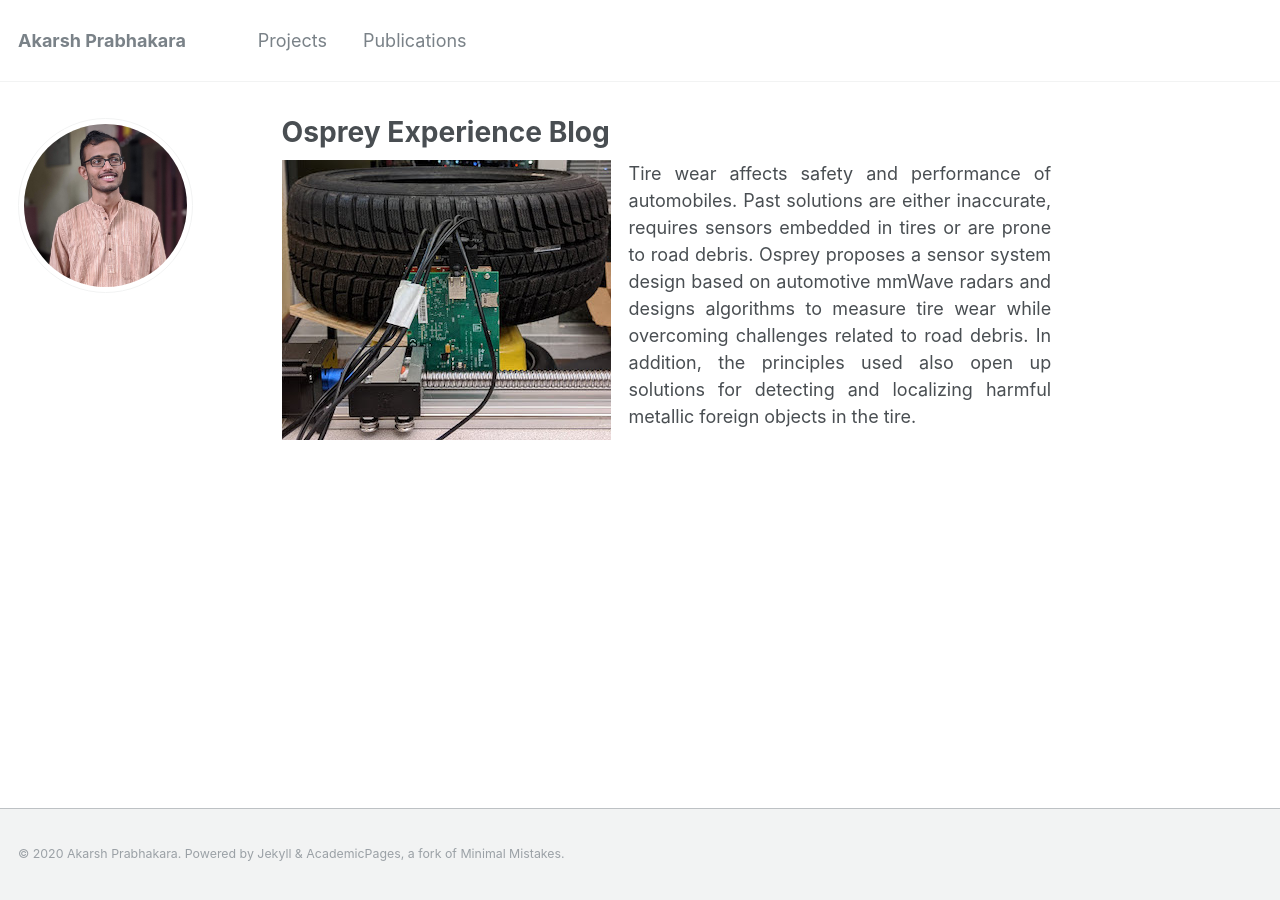
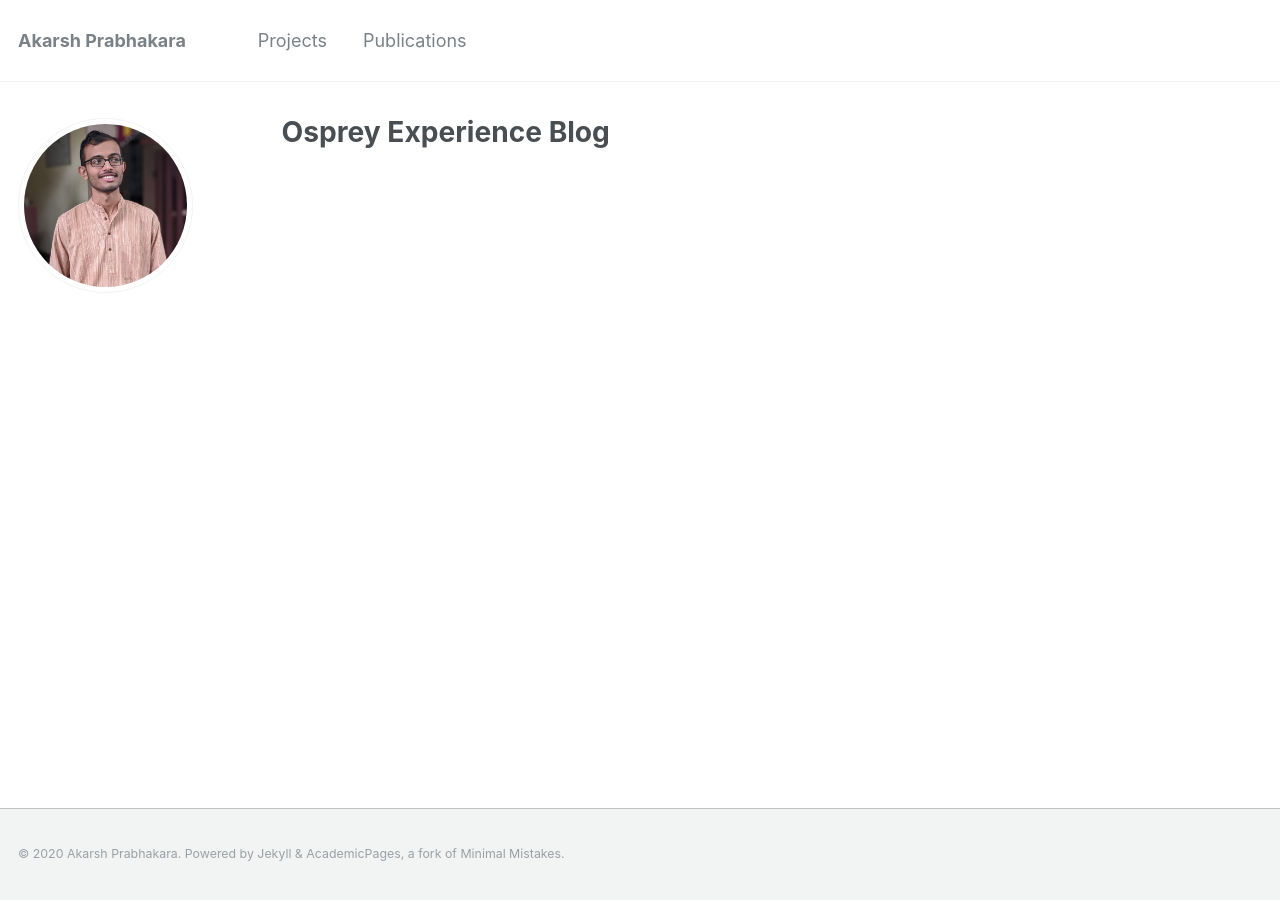
Before and after one commit to akarsh-prabhakara/akarsh-prabhakara.github.io, a Jekyll site: the page built from _pages/osprey-exp.md, in a window 1280 px wide. Built offline with Jekyll 4.4.1, drawn with Linux system fonts in a browser that asks for light colours.

Commit message:
Update osprey-exp.md

```diff
--- a/_pages/osprey-exp.md
+++ b/_pages/osprey-exp.md
@@ -3,5 +3,3 @@ layout: single
 title: "Osprey Experience Blog"
 permalink: /osprey-exp/
 ---
- ![image-center](/images/osprey.jpg){: .align-left} Tire wear affects safety and performance of automobiles. Past solutions are either inaccurate, requires sensors embedded in tires or are prone to road debris. Osprey proposes a sensor system design based on automotive mmWave radars and designs algorithms to measure tire wear while overcoming challenges related to road debris. In addition, the principles used also open up solutions for detecting and localizing harmful metallic foreign objects in the tire.
- {: .text-justify}
```
